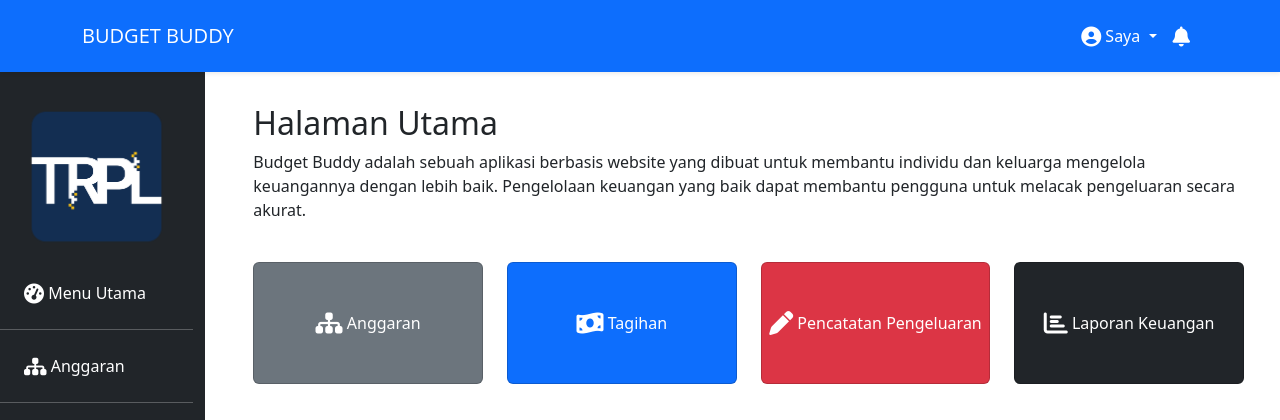
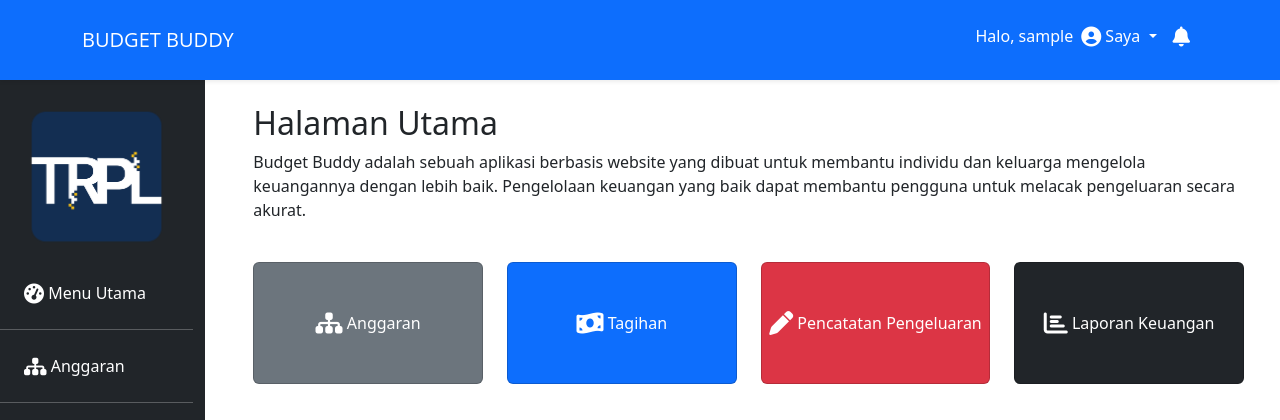
Before and after one commit to Mabrural/budgetbuddy, a PHP site: page /index.php in a window 1280 px wide. Shown: the top 420 px of the page. Run offline with PHP 8.4, Linux system fonts and the light colour scheme; the visitor is signed in with stand-in values (Sample User, id 1); data comes from the database, SQL or seed files in the repository; some libraries are stand-ins or nearby versions.

Commit message:
memodifikasi file login.php dan index.php agar memanggil username yang login setiap akun

```diff
--- a/index.php
+++ b/index.php
@@ -7,9 +7,10 @@ if (!isset($_SESSION["login"])) {
 }
 
 	include "koneksi.php";
-
 	$kategori = query("SELECT * FROM kategori");
 	$anggaran = query("SELECT * FROM anggaran");
+
+	$nama = $_SESSION["username"];
 
  ?>
 
@@ -42,20 +43,19 @@ if (!isset($_SESSION["login"])) {
 
 <nav class="navbar navbar-expand-lg bg-primary navbar-dark fixed-top shadow-sm ">
   <div class="container col-md-12 ml-0 ">
-    <a class="navbar-brand" href="#" style="font-family: Sans Serif, 'Open Sans';">BUDGET BUDDY</a>
+    <a class="navbar-brand" href="#" style="font-family: Sans Serif, 'Open Sans'">BUDGET BUDDY</a>
     <button class="navbar-toggler" type="button" data-bs-toggle="collapse" data-bs-target="#navbarNavDropdown" aria-controls="navbarNavDropdown" aria-expanded="false" aria-label="Toggle navigation">
       <span class="navbar-toggler-icon"></span>
     </button>
 
     <div class="collapse navbar-collapse" id="navbarNavDropdown">
       <ul class="navbar-nav navbar-text ms-auto">
-
+			<p class="dropdown-item text-white pt-2">Halo, <?= $nama;?></p>
 	  	<li class="nav-item dropdown">
           <a class="nav-link dropdown-toggle"  href="#" role="button" data-bs-toggle="dropdown" aria-expanded="false">
             <i class="fas fa-regular fa-circle-user fa-lg"></i> Saya
           </a>
           <ul class="dropdown-menu bg-light">
-          	<li><a class="dropdown-item text-black" href="#"> username</a></li>
             <li><a class="dropdown-item text-black" href="?page=profil"><i class="fas fa-user-pen fa-sm"></i> Profil</a></li>
             <li><a class="dropdown-item text-black" href="logout.php"><i class="fas fa-right-to-bracket"></i> Keluar</a></li>
           </ul>
--- a/login.php
+++ b/login.php
@@ -26,7 +26,7 @@ if (isset($_POST['login'])) {
 		if  (password_verify($password, $row["password"])){
 			// set session
 			$_SESSION["login"] = true;
-
+            $_SESSION["username"] = $_POST["username"];
             echo
             "<script>
                 alert('Login berhasil!');
@@ -81,6 +81,7 @@ if (isset($_POST['login'])) {
 
             <form action="" method="post">
                 <div class="card-text">
+                    <input type="hidden" name="nama_mhs">
                     <div class="form-floating mb-3">
                         <input type="text" class="form-control" id="floatingInput" name="username" placeholder="" required>
                         <label for="floatingInput">Username</label>
```
Also changed, not shown: page/anggaran/anggaran.php (line endings or trailing spaces).
